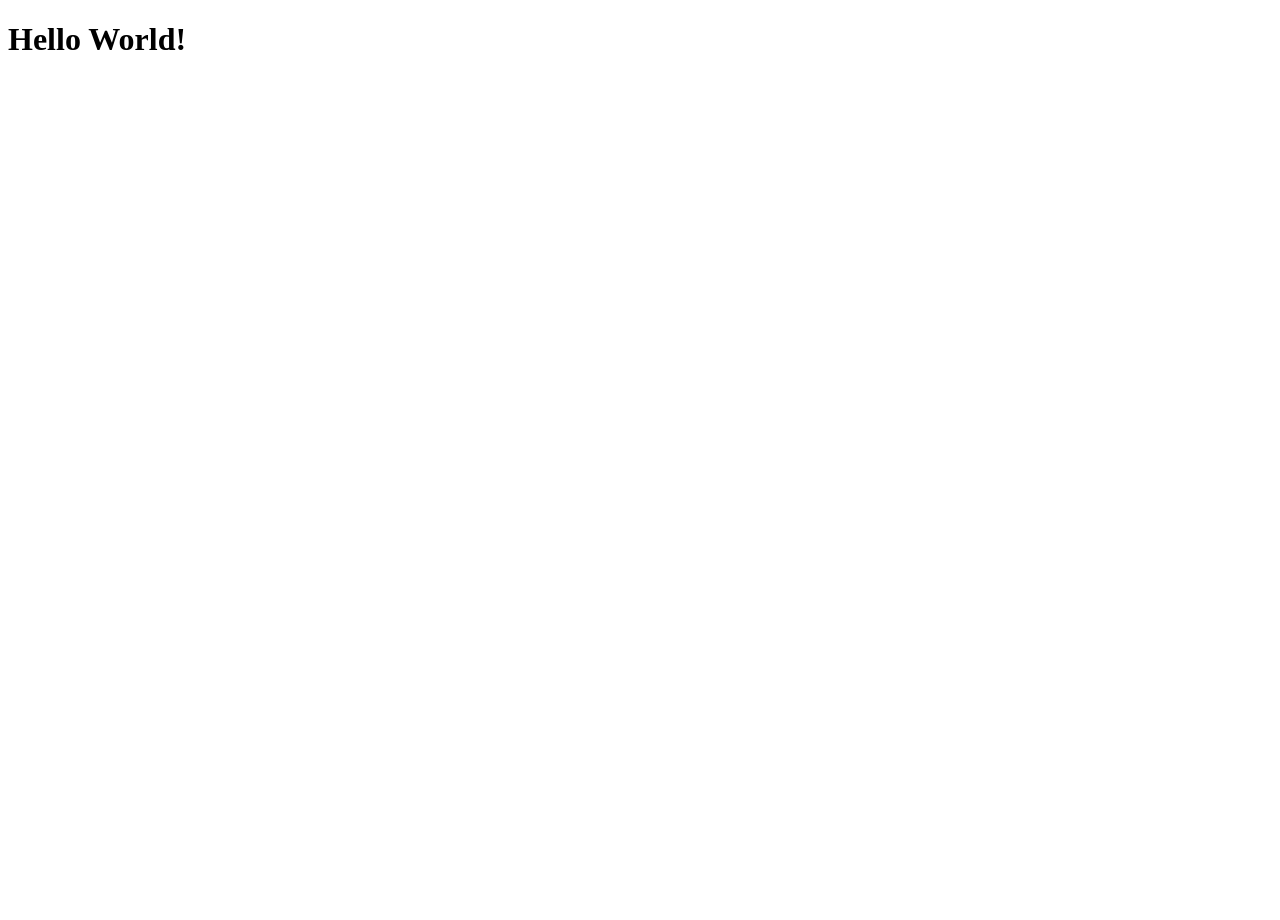
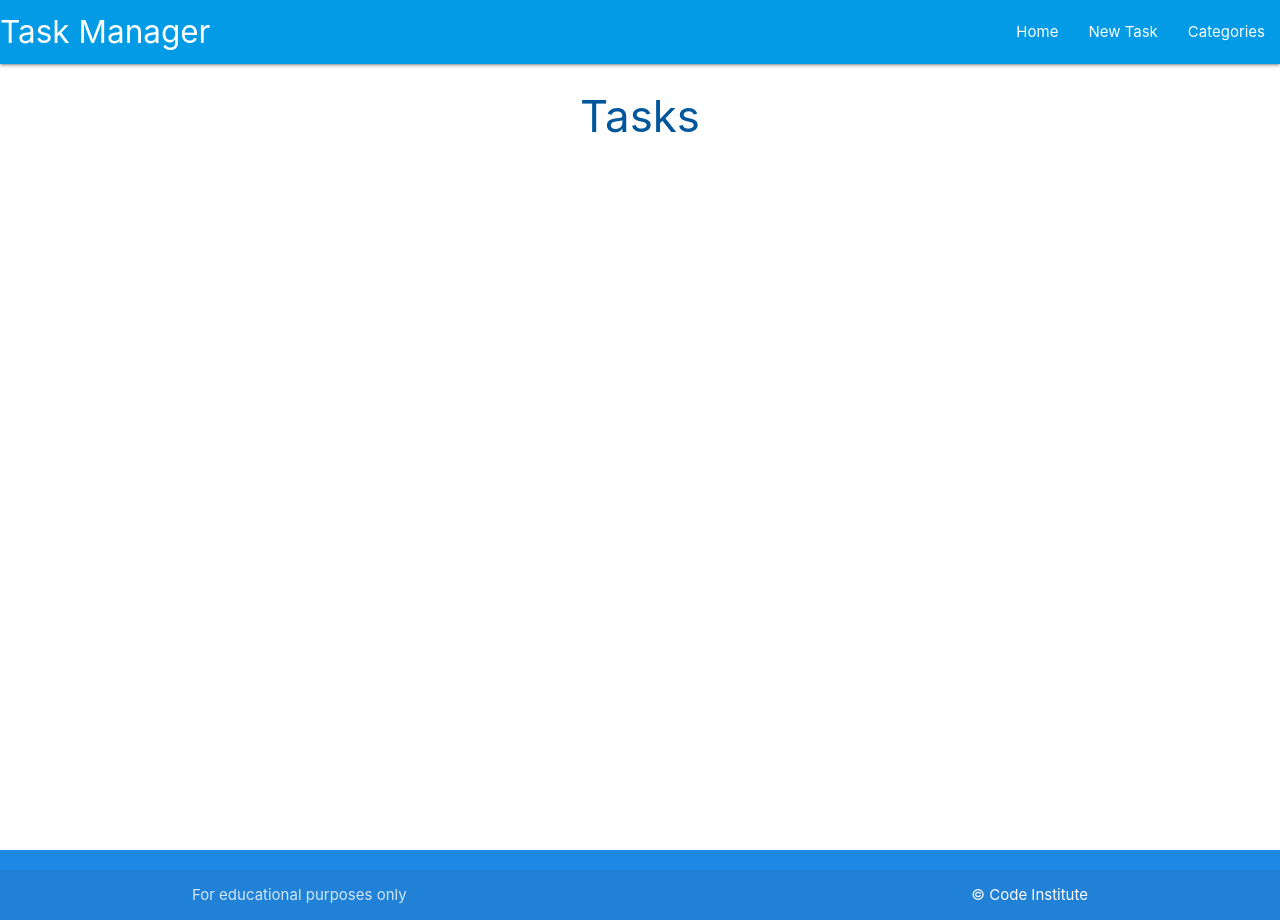
Before and after one commit to hysinh/flask-sqlalchemy-task-manager, a Flask app: page / in a window 1280 px wide. Before the commit the page is almost empty. Run offline with Flask 3, Linux system fonts and the light colour scheme.

Commit message:
Adds nav and footer to base template.

```diff
--- a/taskmanager/routes.py
+++ b/taskmanager/routes.py
@@ -5,4 +5,4 @@ from taskmanager.models import Category, Task
 
 @app.route("/")
 def home():
-    return render_template("base.html")
+    return render_template("tasks.html")
--- /dev/null
+++ b/taskmanager/static/css/style.css
@@ -0,0 +1,9 @@
+body {
+    display: flex;
+    min-height: 100vh;
+    flex-direction: column;
+  }
+
+  main {
+    flex: 1 0 auto;
+  }
--- /dev/null
+++ b/taskmanager/static/js/script.js
@@ -0,0 +1,5 @@
+document.addEventListener('DOMContentLoaded', function() {
+    // sidenav initialization
+    let sidenav = document.querySelectorAll('.sidenav');
+    M.Sidenav.init(sidenav); // initialize without defining a variable
+  });
--- a/taskmanager/templates/base.html
+++ b/taskmanager/templates/base.html
@@ -3,9 +3,51 @@
 <head>
     <meta charset="UTF-8">
     <meta name="viewport" content="width=device-width, initial-scale=1.0">
+    <link rel="stylesheet" href="https://cdnjs.cloudflare.com/ajax/libs/font-awesome/6.5.2/css/all.min.css" integrity="sha512-SnH5WK+bZxgPHs44uWIX+LLJAJ9/2PkPKZ5QiAj6Ta86w+fsb2TkcmfRyVX3pBnMFcV7oQPJkl9QevSCWr3W6A==" crossorigin="anonymous" referrerpolicy="no-referrer" />
+    <link rel="stylesheet" href="https://cdnjs.cloudflare.com/ajax/libs/materialize/1.0.0/css/materialize.min.css">
+    <link rel="stylesheet" href="{{ url_for('static', filename='css/style.css') }}">
+
     <title>Task Manager</title>
 </head>
 <body>
-    <h1>Hello World!</h1>
+    <header>
+        <!-- top navbar -->
+        <nav class="light-blue darken-1">
+            <div class="nav-wrapper">
+              <a href="{{ url_for('home') }}" class="brand-logo">Task Manager</a>
+              <a href="#" data-target="mobile-demo" class="sidenav-trigger"><i class="fas fa-bars"></i></a>
+              <ul class="right hide-on-med-and-down">
+                <li><a href="{{ url_for('home') }}">Home</a></li>
+                <li><a href="">New Task</a></li>
+                <li><a href="">Categories</a></li>
+              </ul>
+            </div>
+        </nav>
+
+        <!-- mobile sidenav -->
+        <ul class="sidenav" id="mobile-demo">
+            <li><a href="{{ url_for('home') }}">Home</a></li>
+            <li><a href="">New Task</a></li>
+            <li><a href="">Categories</a></li>
+        </ul>
+
+    </header>
+
+    <main class="container">
+        {% block content %}
+        {% endblock %}
+    </main>
+
+    <footer class="page-footer blue darken-1">
+        <div class="footer-copyright">
+            <div class="container">
+                For educational purposes only
+                <a class="white-text right" href="https://codeinstitute.net/" target="_blank">&copy; Code Institute</a>
+            </div>
+        </div>
+    </footer>
+
+    <script src="https://cdnjs.cloudflare.com/ajax/libs/materialize/1.0.0/js/materialize.min.js"></script>
+    <script src="{{ url_for('static', filename='js/script.js') }}"></script>
 </body>
 </html>
--- /dev/null
+++ b/taskmanager/templates/tasks.html
@@ -0,0 +1,6 @@
+{% extends "base.html" %}
+{% block content %}
+
+<h3 class="light-blue-text text-darken-4 center-align">Tasks</h3>
+
+{% endblock %}
```
